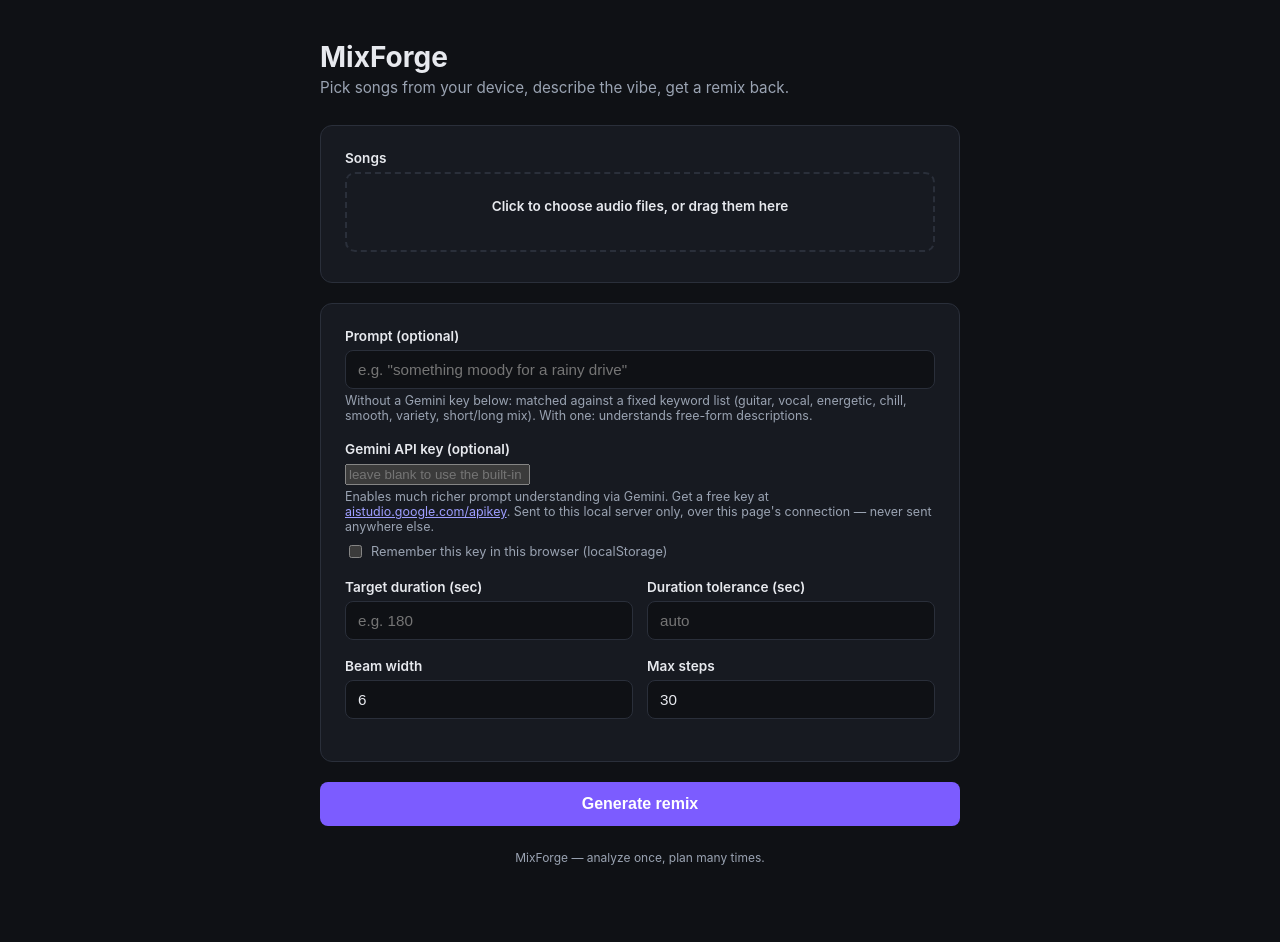
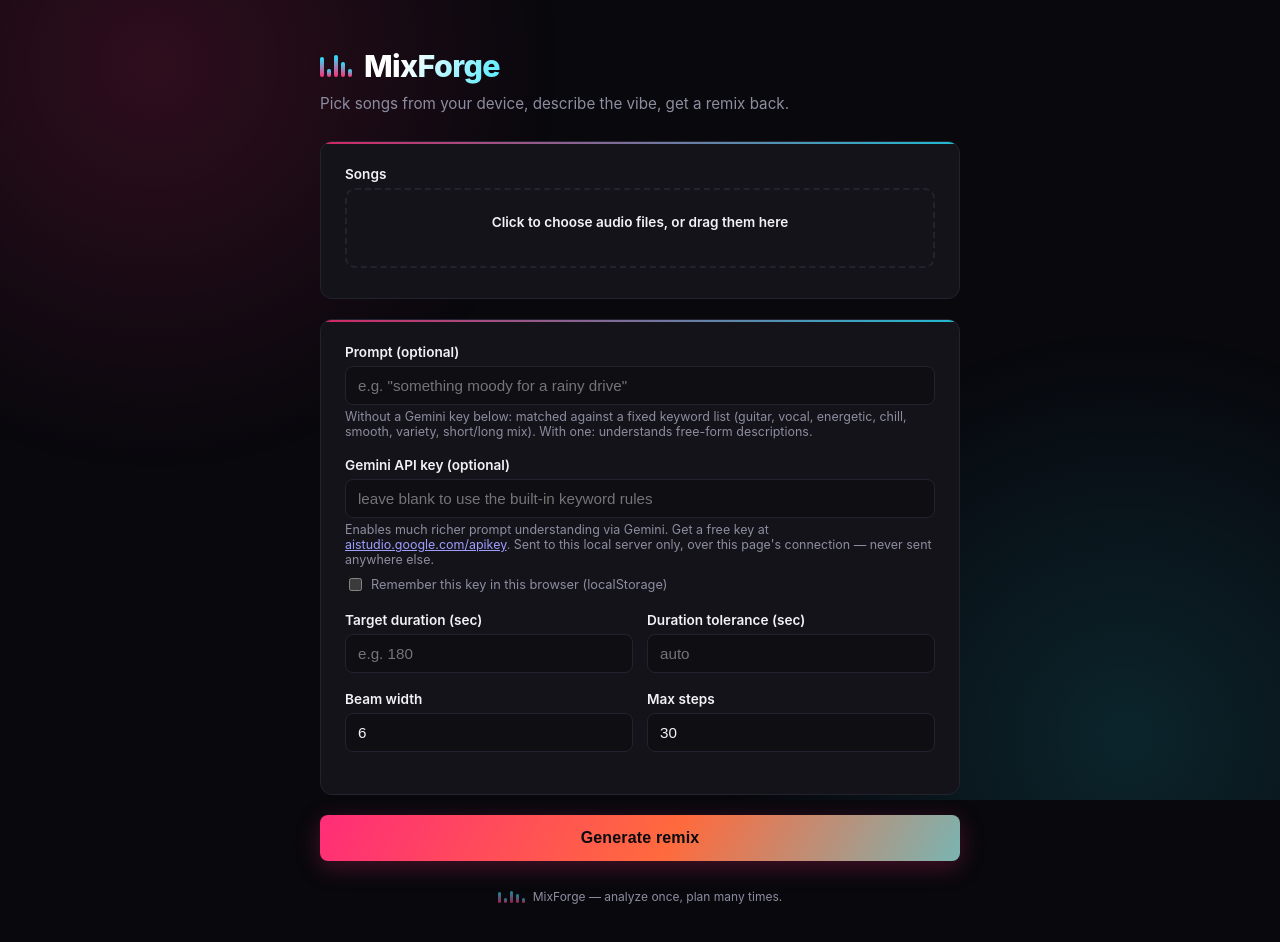
Before and after one commit to VrajDarji/MixForge, a website: page apps/web/public/index.html in a window 1280 px wide. Before the commit the page ends 905 px from the top, so only its background shows below. Drawn offline with Linux system fonts and the light colour scheme.

Commit message:
style(web): give the UI a minimalist DJ-vibe redesign
Neon pink/cyan duotone palette, animated CSS equalizer bars, a
gradient-text wordmark, channel-strip LED accents on each panel, and a
spinning-vinyl loader in place of the generic ring spinner. Layout and
form behavior are untouched — this is presentational only.

```diff
--- a/apps/web/public/index.html
+++ b/apps/web/public/index.html
@@ -7,17 +7,22 @@
 <style>
   :root {
     color-scheme: dark;
-    --bg: #0f1115;
-    --panel: #171a21;
-    --border: #2a2f3a;
-    --text: #e7e9ee;
-    --muted: #9aa3b2;
-    --accent: #7c5cff;
-    --accent-hover: #6a4bee;
-    --error: #ff6b6b;
-    --success: #37d67a;
+    --bg: #08080d;
+    --panel: #131319;
+    --panel-2: #0e0e13;
+    --border: #232330;
+    --text: #f1f1f6;
+    --muted: #8d8da0;
+    --pink: #ff2d78;
+    --cyan: #22e5ff;
+    --accent: var(--pink);
+    --accent-2: var(--cyan);
+    --accent-hover: #ff5590;
+    --error: #ff5069;
+    --success: #2de88f;
   }
   * { box-sizing: border-box; }
+  html { background: var(--bg); }
   body {
     margin: 0;
     min-height: 100vh;
@@ -26,19 +31,75 @@
     font-family: -apple-system, BlinkMacSystemFont, "Segoe UI", Roboto, Helvetica, Arial, sans-serif;
     display: flex;
     justify-content: center;
-    padding: 40px 16px;
+    padding: 48px 16px;
+    position: relative;
+    overflow-x: hidden;
+  }
+  /* Ambient stage-light glow — two soft neon washes in opposite corners.
+     Purely atmospheric, fixed + non-interactive so it never affects layout. */
+  body::before {
+    content: '';
+    position: fixed;
+    inset: 0;
+    background:
+      radial-gradient(680px circle at 12% 8%, rgba(255,45,120,0.16), transparent 60%),
+      radial-gradient(680px circle at 88% 92%, rgba(34,229,255,0.13), transparent 60%);
+    pointer-events: none;
+    z-index: 0;
   }
   main {
     width: 100%;
     max-width: 640px;
+    position: relative;
+    z-index: 1;
+  }
+  .brand {
+    display: flex;
+    align-items: center;
+    gap: 12px;
+    margin-bottom: 4px;
+  }
+  /* EQ bars — the one recurring motif that does the "this is DJ software"
+     work everywhere else stays plain and minimal. Pure CSS, no audio data. */
+  .eq-bars {
+    display: inline-flex;
+    align-items: flex-end;
+    gap: 3px;
+    height: 22px;
+    flex-shrink: 0;
+  }
+  .eq-bars span {
+    width: 4px;
+    border-radius: 2px;
+    background: linear-gradient(180deg, var(--cyan), var(--pink));
+    animation: eqBounce 1.1s ease-in-out infinite;
+    transform-origin: bottom;
+  }
+  .eq-bars span:nth-child(1) { animation-delay: -0.9s; }
+  .eq-bars span:nth-child(2) { animation-delay: -0.4s; }
+  .eq-bars span:nth-child(3) { animation-delay: -1.1s; }
+  .eq-bars span:nth-child(4) { animation-delay: -0.2s; }
+  .eq-bars span:nth-child(5) { animation-delay: -0.6s; }
+  @keyframes eqBounce {
+    0%, 100% { height: 30%; }
+    50% { height: 100%; }
+  }
+  @media (prefers-reduced-motion: reduce) {
+    .eq-bars span { animation: none; height: 65%; }
   }
   h1 {
-    font-size: 1.75rem;
-    margin: 0 0 4px;
+    font-size: 1.9rem;
+    font-weight: 800;
+    letter-spacing: -0.02em;
+    margin: 0;
+    background: linear-gradient(120deg, #fff 30%, var(--cyan) 120%);
+    -webkit-background-clip: text;
+    background-clip: text;
+    color: transparent;
   }
   .subtitle {
     color: var(--muted);
-    margin: 0 0 28px;
+    margin: 10px 0 28px;
     font-size: 0.95rem;
   }
   .panel {
@@ -47,6 +108,17 @@
     border-radius: 12px;
     padding: 24px;
     margin-bottom: 20px;
+    position: relative;
+    overflow: hidden;
+  }
+  /* Channel-strip LED line along the top edge of every card. */
+  .panel::before {
+    content: '';
+    position: absolute;
+    top: 0; left: 0; right: 0;
+    height: 2px;
+    background: linear-gradient(90deg, var(--pink), var(--cyan));
+    opacity: 0.8;
   }
   label {
     display: block;
@@ -67,9 +139,10 @@
     margin-top: 4px;
   }
   input[type="text"],
-  input[type="number"] {
+  input[type="number"],
+  input[type="password"] {
     width: 100%;
-    background: var(--bg);
+    background: var(--panel-2);
     border: 1px solid var(--border);
     border-radius: 8px;
     padding: 10px 12px;
@@ -78,8 +151,9 @@
   }
   input[type="text"]:focus,
   input[type="number"]:focus,
+  input[type="password"]:focus,
   input[type="file"]:focus {
-    outline: 2px solid var(--accent);
+    outline: 2px solid var(--accent-2);
     outline-offset: 1px;
   }
   .row {
@@ -93,10 +167,11 @@
     padding: 24px;
     text-align: center;
     cursor: pointer;
-    transition: border-color 0.15s ease;
+    transition: border-color 0.15s ease, background 0.15s ease;
   }
   .file-drop:hover, .file-drop.dragover {
-    border-color: var(--accent);
+    border-color: var(--cyan);
+    background: rgba(34,229,255,0.04);
   }
   .file-drop input[type="file"] {
     display: none;
@@ -113,57 +188,73 @@
   }
   button {
     width: 100%;
-    background: var(--accent);
-    color: white;
+    background: linear-gradient(120deg, var(--pink), #ff6a3d 55%, var(--cyan) 130%);
+    color: #0a0a10;
     border: none;
     border-radius: 8px;
-    padding: 13px 16px;
+    padding: 14px 16px;
     font-size: 1rem;
-    font-weight: 600;
+    font-weight: 800;
+    letter-spacing: 0.01em;
     cursor: pointer;
-    transition: background 0.15s ease;
+    transition: transform 0.12s ease, box-shadow 0.15s ease, filter 0.15s ease;
+    box-shadow: 0 6px 24px rgba(255,45,120,0.25);
   }
   button:hover:not(:disabled) {
-    background: var(--accent-hover);
+    filter: brightness(1.06);
+    box-shadow: 0 8px 30px rgba(255,45,120,0.4);
+    transform: translateY(-1px);
+  }
+  button:active:not(:disabled) {
+    transform: translateY(0);
   }
   button:disabled {
-    opacity: 0.6;
+    opacity: 0.5;
     cursor: not-allowed;
+    box-shadow: none;
   }
   .status {
     padding: 12px 14px;
     border-radius: 8px;
     font-size: 0.9rem;
     margin-bottom: 20px;
+    border: 1px solid transparent;
   }
   .status[hidden] { display: none; }
-  .status-processing { background: #21263a; color: #b9c3ff; }
-  .status-done { background: #16301f; color: var(--success); }
-  .status-error { background: #3a1f22; color: var(--error); }
-  .spinner {
+  .status-processing { background: rgba(34,229,255,0.08); border-color: rgba(34,229,255,0.25); color: #a9f2ff; }
+  .status-done { background: rgba(45,232,143,0.08); border-color: rgba(45,232,143,0.25); color: var(--success); }
+  .status-error { background: rgba(255,80,105,0.1); border-color: rgba(255,80,105,0.3); color: var(--error); }
+  /* Spinning-vinyl loader instead of a generic ring spinner. */
+  .vinyl-spin {
     display: inline-block;
-    width: 14px;
-    height: 14px;
-    border: 2px solid rgba(255,255,255,0.3);
-    border-top-color: currentColor;
+    width: 15px;
+    height: 15px;
     border-radius: 50%;
-    animation: spin 0.8s linear infinite;
-    margin-right: 8px;
-    vertical-align: -2px;
+    margin-right: 9px;
+    vertical-align: -3px;
+    background:
+      radial-gradient(circle at center, #060608 0 2px, transparent 2.5px),
+      repeating-conic-gradient(#060608 0deg 6deg, currentColor 6deg 12deg);
+    box-shadow: 0 0 0 1.5px currentColor inset;
+    animation: vinylSpin 0.9s linear infinite;
   }
-  @keyframes spin { to { transform: rotate(360deg); } }
+  @keyframes vinylSpin { to { transform: rotate(360deg); } }
+  @media (prefers-reduced-motion: reduce) {
+    .vinyl-spin { animation: none; }
+  }
   #result[hidden] { display: none; }
-  audio { width: 100%; margin-bottom: 14px; }
+  audio { width: 100%; margin-bottom: 14px; border-radius: 8px; }
   .download-btn {
     display: block;
     text-align: center;
     text-decoration: none;
-    background: var(--success);
-    color: #06210f;
+    background: linear-gradient(120deg, var(--success), var(--cyan));
+    color: #052018;
     border-radius: 8px;
     padding: 12px;
-    font-weight: 700;
+    font-weight: 800;
     margin-bottom: 14px;
+    box-shadow: 0 6px 20px rgba(45,232,143,0.2);
   }
   .meta {
     font-size: 0.8rem;
@@ -173,8 +264,9 @@
   }
   .meta strong { color: var(--text); }
   #fallback-warning {
-    background: #3a2f16;
-    color: #f2c464;
+    background: rgba(255,180,60,0.1);
+    border: 1px solid rgba(255,180,60,0.3);
+    color: #ffcd7a;
     padding: 8px 10px;
     border-radius: 6px;
     font-size: 0.8rem;
@@ -182,17 +274,26 @@
   }
   #fallback-warning[hidden] { display: none; }
   footer {
+    display: flex;
+    align-items: center;
+    justify-content: center;
+    gap: 8px;
     text-align: center;
     color: var(--muted);
     font-size: 0.75rem;
-    margin-top: 24px;
+    margin-top: 28px;
   }
+  footer .eq-bars { height: 12px; opacity: 0.6; }
+  footer .eq-bars span { width: 3px; }
   footer a { color: var(--muted); }
 </style>
 </head>
 <body>
 <main>
-  <h1>MixForge</h1>
+  <div class="brand">
+    <span class="eq-bars" aria-hidden="true"><span></span><span></span><span></span><span></span><span></span></span>
+    <h1>MixForge</h1>
+  </div>
   <p class="subtitle">Pick songs from your device, describe the vibe, get a remix back.</p>
 
   <div id="status" class="status" hidden></div>
@@ -268,7 +369,10 @@
     </div>
   </div>
 
-  <footer>MixForge — analyze once, plan many times.</footer>
+  <footer>
+    <span class="eq-bars" aria-hidden="true"><span></span><span></span><span></span><span></span><span></span></span>
+    MixForge — analyze once, plan many times.
+  </footer>
 </main>
 
 <script>
@@ -332,7 +436,7 @@
 
   function setStatus(kind, message, withSpinner) {
     statusEl.className = 'status status-' + kind;
-    statusEl.innerHTML = (withSpinner ? '<span class="spinner"></span>' : '') + escapeHtml(message);
+    statusEl.innerHTML = (withSpinner ? '<span class="vinyl-spin"></span>' : '') + escapeHtml(message);
     statusEl.hidden = false;
   }
 
```
